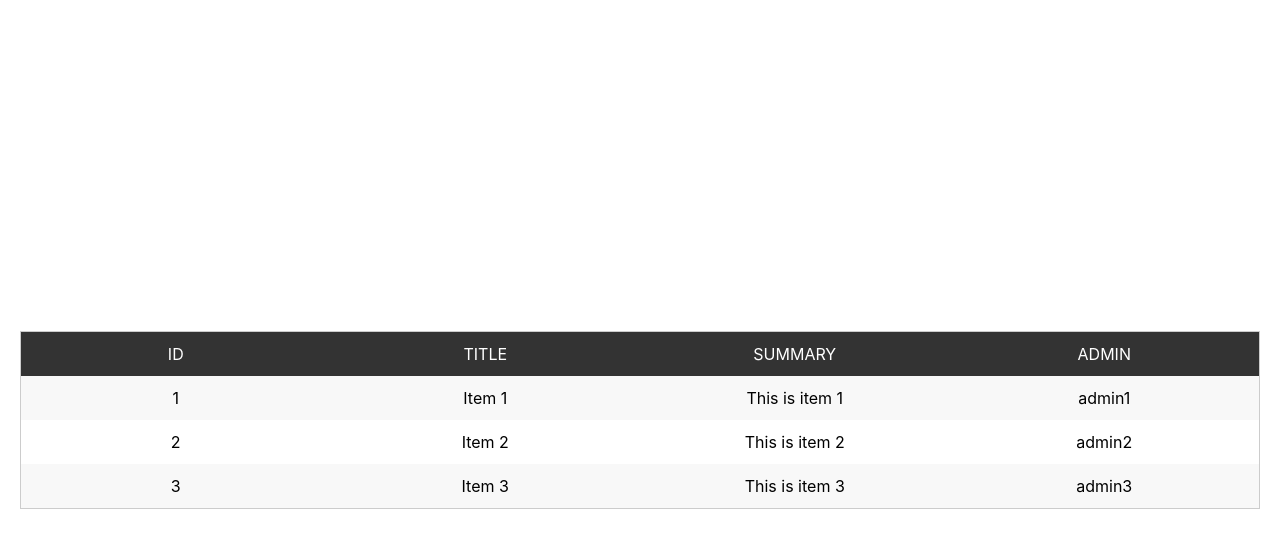
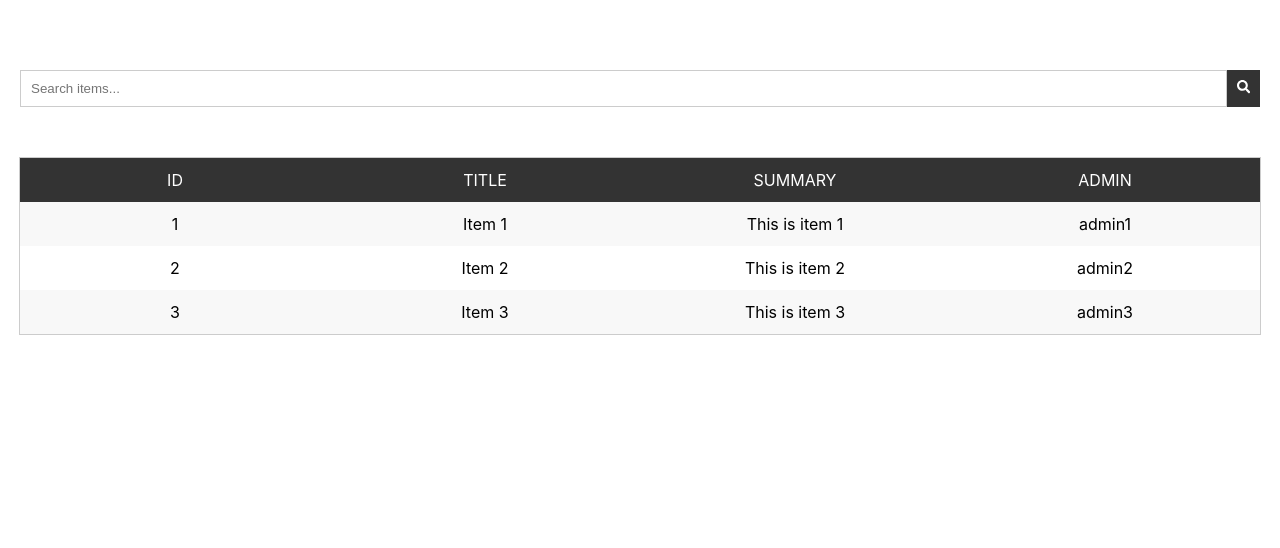
Before and after one commit to dorodango-maker/devday-ctf-samples, a React (Create React App) app in the folder client/src/: page /list in a window 1280 px wide. Shown: the top 548 px of the page. Built offline with nearby package versions, Linux system fonts and the light colour scheme.

Commit message:
feat: 検索バー追加

```diff
--- a/client/src/src/components/List.tsx
+++ b/client/src/src/components/List.tsx
@@ -1,5 +1,6 @@
 import React, { useState } from "react";
 import styled from "styled-components";
+import { FaSearch } from "react-icons/fa";
 
 type Item = {
   id: number;
@@ -16,6 +17,7 @@ const initialItems: Item[] = [
 
 const List: React.FC = () => {
   const [items, setItems] = useState<Item[]>(initialItems);
+  const [searchTerm, setSearchTerm] = useState("");
   const [sortConfig, setSortConfig] = useState<{
     key: keyof Item;
     direction: string;
@@ -43,27 +45,72 @@ const List: React.FC = () => {
     setItems(sortedItems);
   };
 
+  const filteredItems = items.filter(
+    (item) =>
+      item.title.toLowerCase().includes(searchTerm.toLowerCase()) ||
+      item.summary.toLowerCase().includes(searchTerm.toLowerCase()) ||
+      item.admin.toLowerCase().includes(searchTerm.toLowerCase())
+  );
+
   return (
     <Container>
+      <SearchContainer>
+        <InputGroup>
+          <Input
+            type="text"
+            placeholder="Search items..."
+            onChange={(e) => setSearchTerm(e.target.value)}
+          />
+          <Button>
+            <FaSearch />
+          </Button>
+        </InputGroup>
+      </SearchContainer>
       <Table>
         <TableHeader>
           <HeaderItem>
-            <FilterLink onClick={() => sortItems("id")}>Id</FilterLink>
+            <FilterLink onClick={() => sortItems("id")}>
+              Id{" "}
+              {sortConfig?.key === "id"
+                ? sortConfig.direction === "ascending"
+                  ? "▲"
+                  : "▼"
+                : ""}
+            </FilterLink>
           </HeaderItem>
           <HeaderItem>
-            <FilterLink onClick={() => sortItems("title")}>Title</FilterLink>
+            <FilterLink onClick={() => sortItems("title")}>
+              Title{" "}
+              {sortConfig?.key === "title"
+                ? sortConfig.direction === "ascending"
+                  ? "▲"
+                  : "▼"
+                : ""}
+            </FilterLink>
           </HeaderItem>
           <HeaderItem>
             <FilterLink onClick={() => sortItems("summary")}>
-              Summary
+              Summary{" "}
+              {sortConfig?.key === "summary"
+                ? sortConfig.direction === "ascending"
+                  ? "▲"
+                  : "▼"
+                : ""}
             </FilterLink>
           </HeaderItem>
           <HeaderItem>
-            <FilterLink onClick={() => sortItems("admin")}>Admin</FilterLink>
+            <FilterLink onClick={() => sortItems("admin")}>
+              Admin{" "}
+              {sortConfig?.key === "admin"
+                ? sortConfig.direction === "ascending"
+                  ? "▲"
+                  : "▼"
+                : ""}
+            </FilterLink>
           </HeaderItem>
         </TableHeader>
         <TableContent>
-          {items.map((item, index) => (
+          {filteredItems.map((item, index) => (
             <TableRow key={index}>
               <TableData>{item.id}</TableData>
               <TableData>{item.title}</TableData>
@@ -80,9 +127,42 @@ const List: React.FC = () => {
 const Container = styled.div`
   padding: 20px;
   display: flex;
-  justify-content: center;
+  flex-direction: column;
   align-items: center;
   min-height: 100vh;
+`;
+
+const SearchContainer = styled.div`
+  width: 100%;
+  margin: 50px auto;
+`;
+
+const InputGroup = styled.div`
+  display: flex;
+  position: relative;
+`;
+
+const Input = styled.input`
+  flex: 1;
+  padding-left: 2.375rem;
+  padding: 10px;
+  border: 1px solid #ccc;
+`;
+
+const Button = styled.button`
+  padding: 10px;
+  border: none;
+  background-color: #333;
+  color: white;
+  cursor: pointer;
+`;
+
+const Icon = styled.i`
+  position: absolute;
+  left: 10px;
+  top: 50%;
+  transform: translateY(-50%);
+  color: #aaa;
 `;
 
 const Table = styled.div`
```
